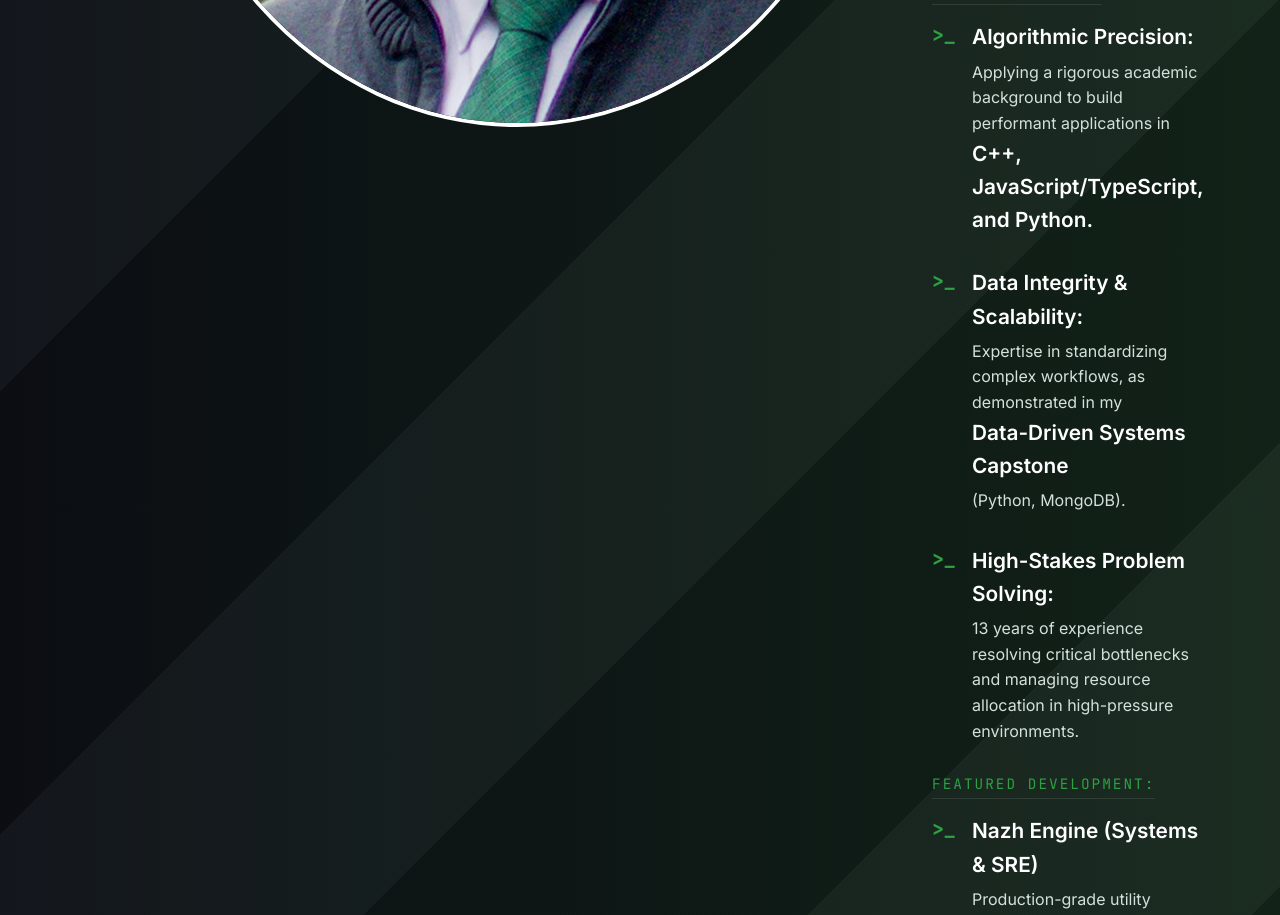
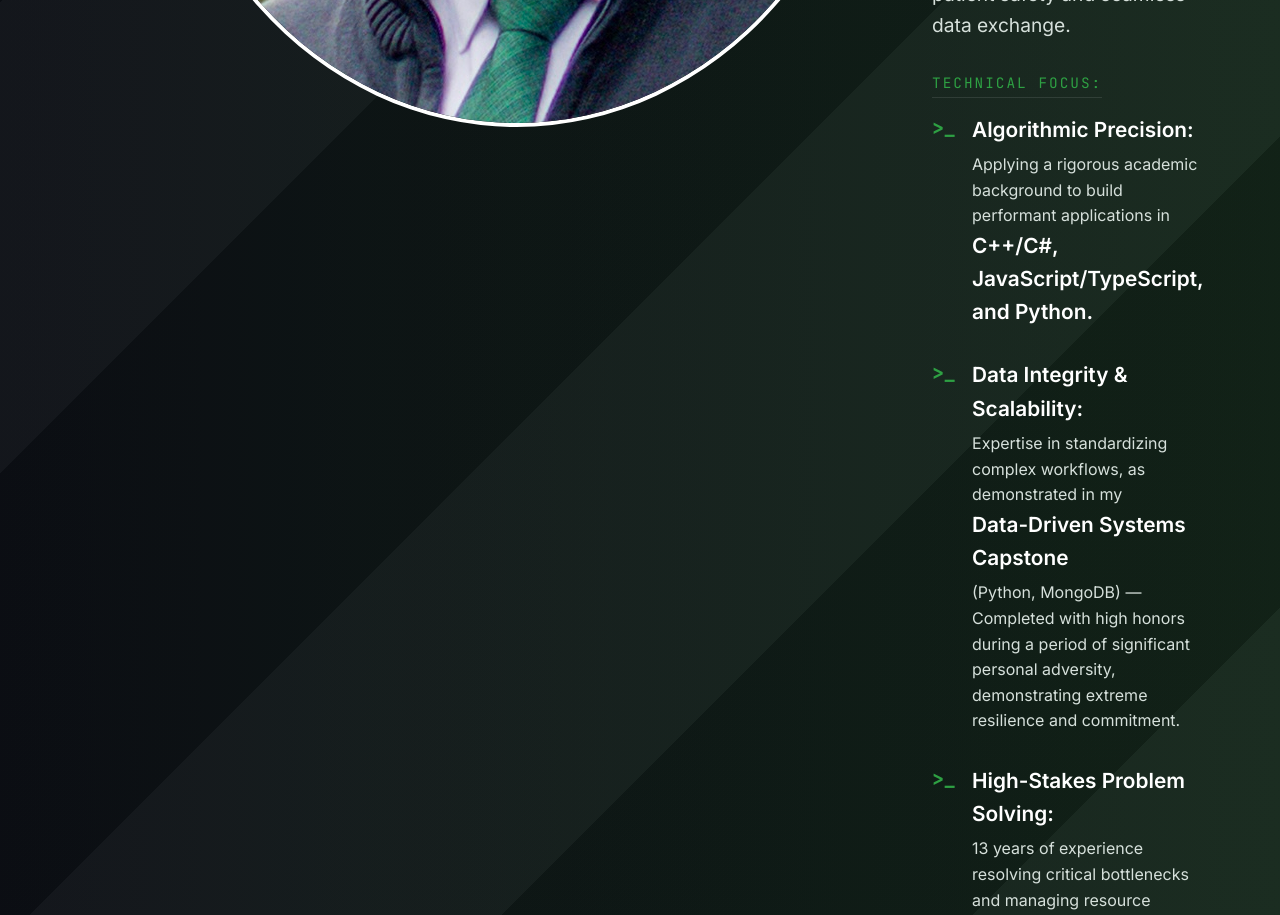
Before and after one commit to NevinsN/professional_portfolio, a React (Create React App) app in the folder professional_portfolio/: page / in a window 1280 px wide. Shown: the part 1020-1935 px from the top of the page. Built offline with nearby package versions, Linux system fonts and the light colour scheme.

Commit message:
Content edits

```diff
--- a/professional_portfolio/src/Components/Home/Home.js
+++ b/professional_portfolio/src/Components/Home/Home.js
@@ -22,18 +22,18 @@ const Home = () => {
           <div className="home-bio-intro">
             <strong>Magna Cum Laude</strong> Computer Science graduate with 13 years of operational leadership experience. I specialize in building <strong>high-integrity, user-centered applications</strong> with a focus on ownership and 'Day 2' maintainability.
             <br/><br/>
-            I view software development through the lens of mission-critical reliability; every line of code is a commitment to <strong>reducing error and ensuring data integrity</strong>. I am driven to build high-performance tools that solve complex architectural problems and improve global healthcare outcomes.
+            I view software development through the lens of mission-critical reliability; every line of code is a commitment to <strong>reducing error and ensuring data integrity</strong>. I am driven to build high-performance tools that solve complex architectural problems and improve global healthcare outcomes by architecting software that prioritizes patient safety and seamless data exchange.
           </div>
 
           <span className="section-label">Technical Focus:</span>
           <ul className="edge-list">
             <li>
               <strong>Algorithmic Precision:</strong>
-              Applying a rigorous academic background to build performant applications in <strong>C++, JavaScript/TypeScript, and Python.</strong>
+              Applying a rigorous academic background to build performant applications in <strong>C++/C#, JavaScript/TypeScript, and Python.</strong>
             </li>
             <li>
               <strong>Data Integrity & Scalability:</strong>
-              Expertise in standardizing complex workflows, as demonstrated in my <strong>Data-Driven Systems Capstone</strong> (Python, MongoDB).
+              Expertise in standardizing complex workflows, as demonstrated in my <strong>Data-Driven Systems Capstone</strong> (Python, MongoDB) — Completed with high honors during a period of significant personal adversity, demonstrating extreme resilience and commitment.
             </li>
             <li>
               <strong>High-Stakes Problem Solving:</strong>
```
